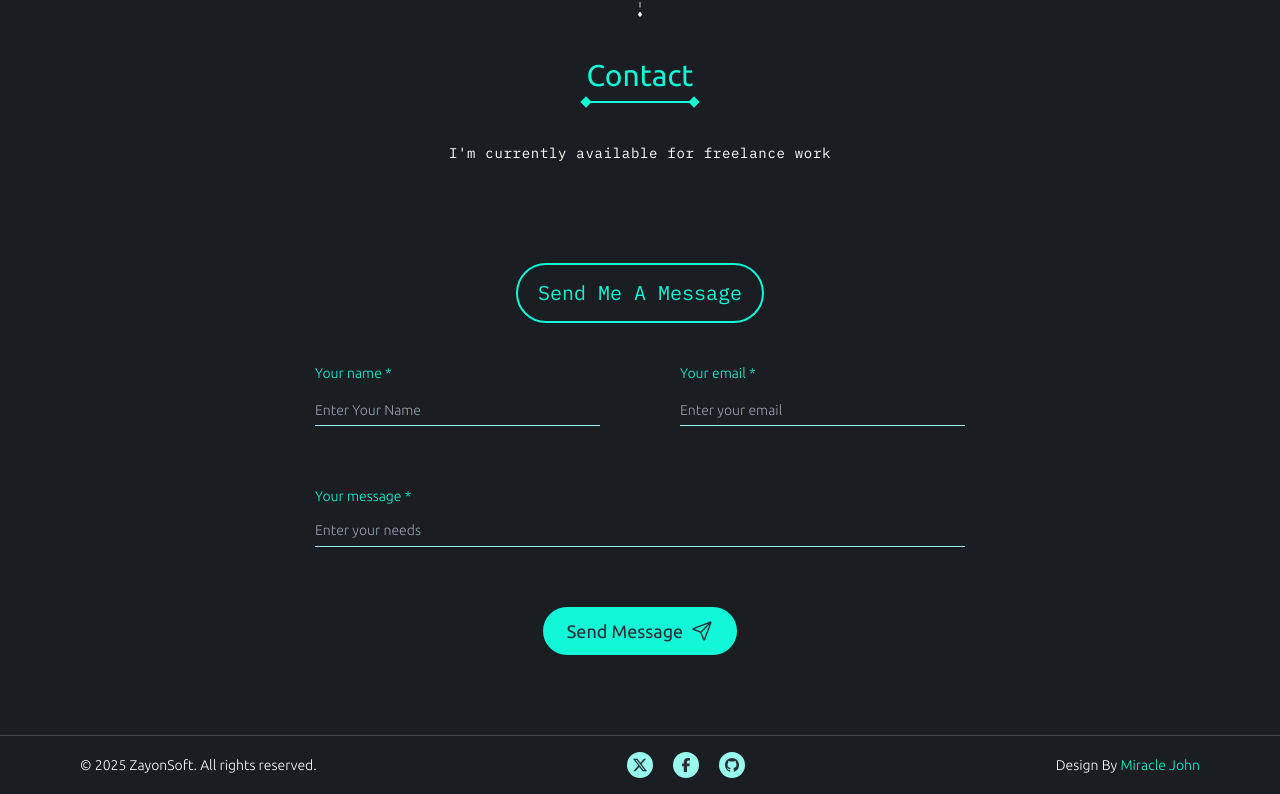
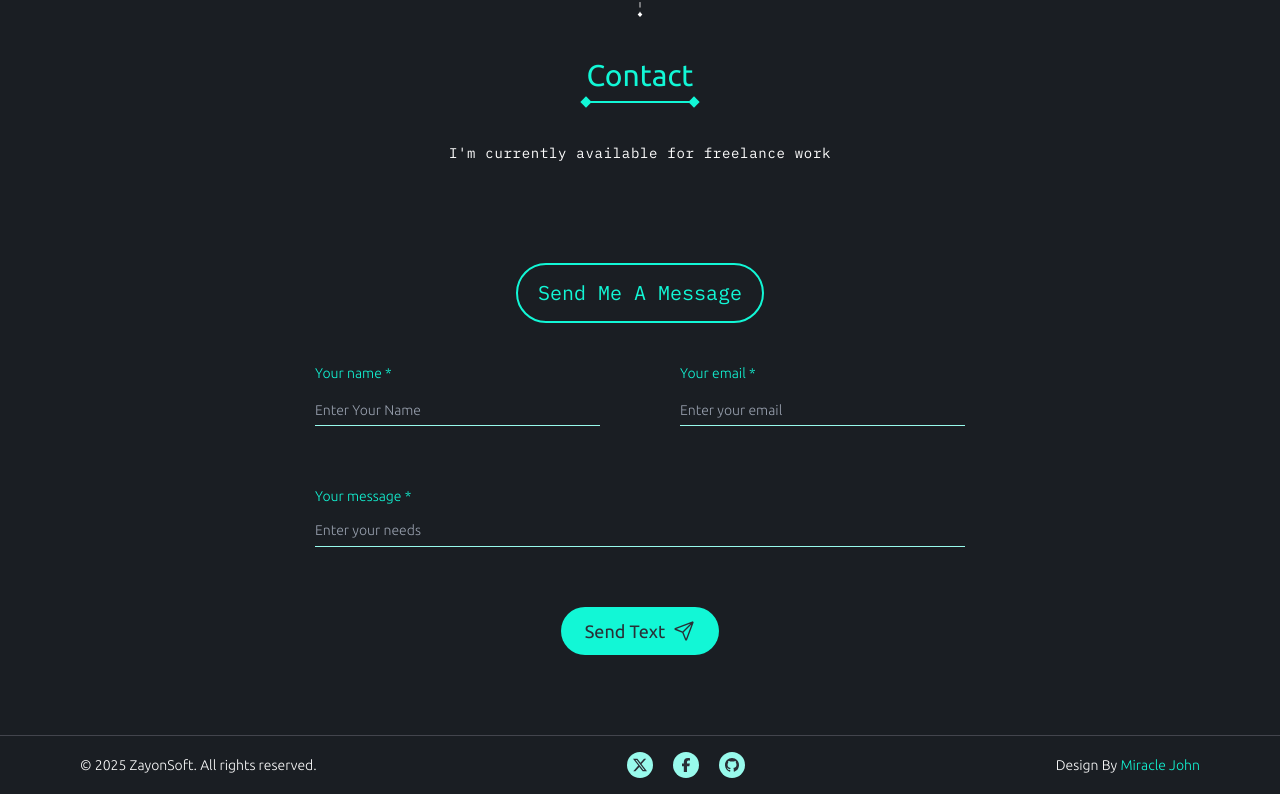
Before and after one commit to zayonsoft/zayonsoft-portfolio, a Next.js app: page / in a window 1280 px wide. Shown: the part 8379-9173 px from the top of the page. Built offline with nearby package versions, Linux system fonts and the light colour scheme; no server answers.

Commit message:
Send Text

```diff
--- a/components/landing/ContactForm.tsx
+++ b/components/landing/ContactForm.tsx
@@ -212,7 +212,7 @@ export default function ContactForm({}) {
               : "bg-[#12F7D6] hover:bg-[#98FAEC] cursor-pointer"
           } py-2.5 px-6 text-lg gap-2 ${ubuntu.className}`}
         >
-          <span>Send Message</span>
+          <span>Send Text</span>
           {!loading ? (
             <span>
               <IoPaperPlaneOutline size={22} />
```
